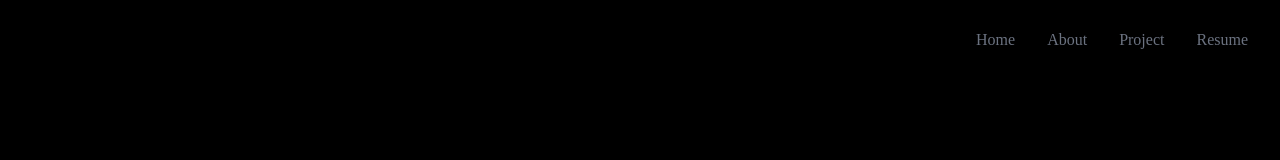
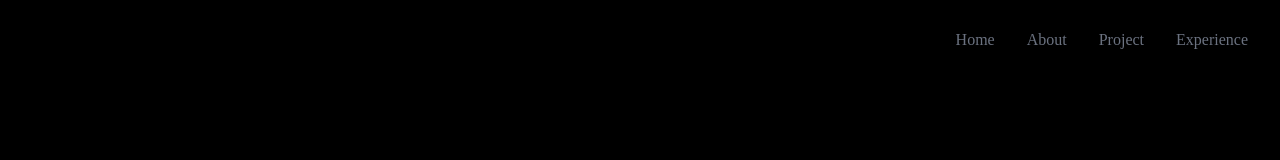
Before and after one commit to Its-Alann/PersonalWebsite, a React (Create React App) app in the folder my-website/: page / in a window 1280 px wide. Shown: the top 160 px of the page. Built offline with nearby package versions, Linux system fonts and the light colour scheme; a web font is replaced by a local one.

Commit message:
Fixed navbar glitch

```diff
--- a/my-website/src/components/Navbar.jsx
+++ b/my-website/src/components/Navbar.jsx
@@ -17,28 +17,34 @@ const Navbar = () => {
     {
       id: 3,
       link: "project",
+      offset: -80,
     },
     {
       id: 4,
-      link: "resume",
+      link: "experience",
     },
   ];
 
   return (
     <div
       className="flex justify-between items-center
-    w-full h-20 px-4 text-white bg-black fixed"
+    w-full h-20 px-4 text-white bg-black fixed z-10"
     >
       <div>{/* <h1 className='text-3xl ml-2'> Alan </h1> */}</div>
 
       <ul className="hidden md:flex">
-        {links.map(({ id, link }) => (
+        {links.map(({ id, link, offset }) => (
           <li
             key={id}
             className="px-4 cursor-pointer capitalize font-medium
              text-gray-500 hover:scale-105 duration-200"
           >
-            <Link to={link} smooth={(true, "easeInOutQuart")} duration={2000}>
+            <Link
+              to={link}
+              smooth={(true, "easeInOutQuart")}
+              duration={2000}
+              offset={offset}
+            >
               {link}
             </Link>
           </li>
@@ -58,7 +64,7 @@ const Navbar = () => {
                 absolute top-0 left-0 w-full h-screen bg-gradient-to-b from-black
                  via-black to-gray-900 text-gray-500"
         >
-          {links.map(({ id, link }) => (
+          {links.map(({ id, link, offset }) => (
             <li
               key={id}
               className="px-4 cursor-pointer capitalize py-6
@@ -69,6 +75,7 @@ const Navbar = () => {
                 to={link}
                 smooth={(true, "easeInOutQuart")}
                 duration={2000}
+                offset={offset}
               >
                 {link}
               </Link>
```
